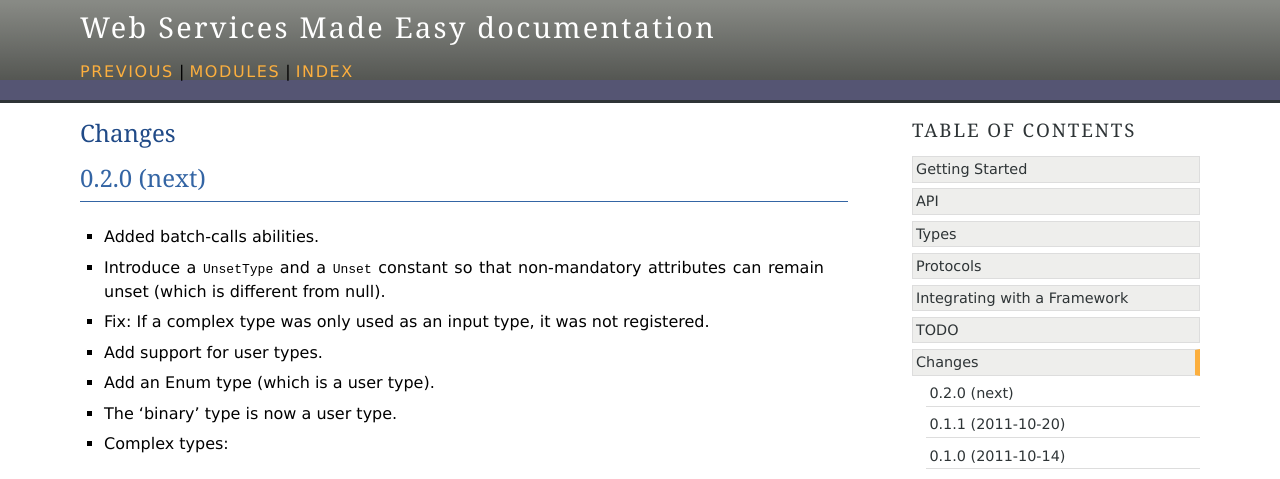
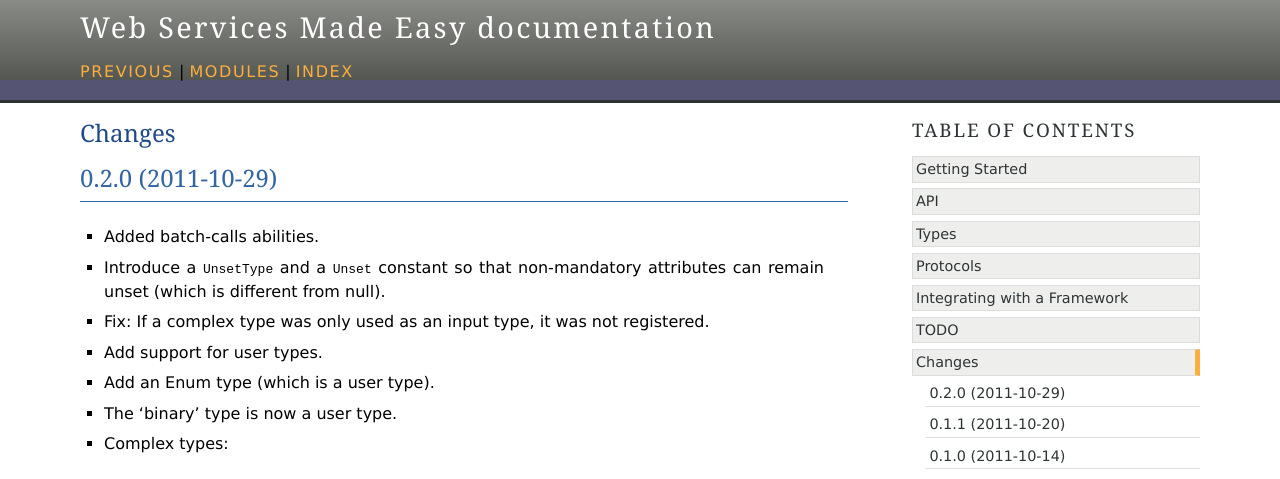
Before and after one commit to openstack-archive/wsme, a Sphinx documentation site: the page built from doc/changes.rst, in a window 1280 px wide. Shown: the top 479 px of the page. Built offline with Sphinx 7.4.7, drawn with Linux system fonts in a browser that asks for light colours; the version number could not be read and is left out.

Commit message:
Time for a 0.2.0

```diff
--- a/doc/changes.rst
+++ b/doc/changes.rst
@@ -1,8 +1,8 @@
 Changes
 =======
 
-0.2.0 (next)
-------------
+0.2.0 (2011-10-29)
+------------------
 
 *   Added batch-calls abilities.
 
```
Also changed, not shown: 1 other file.
